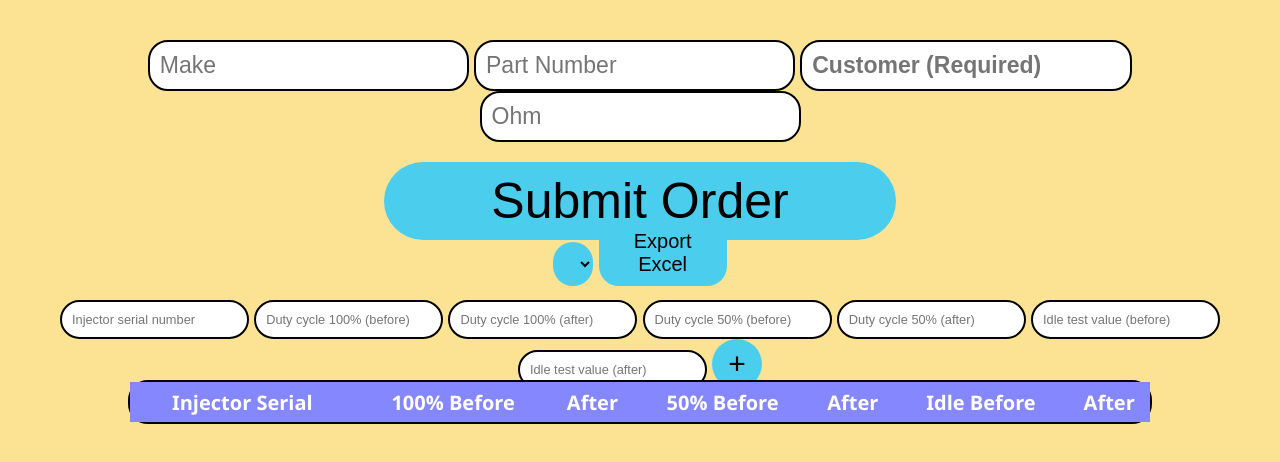
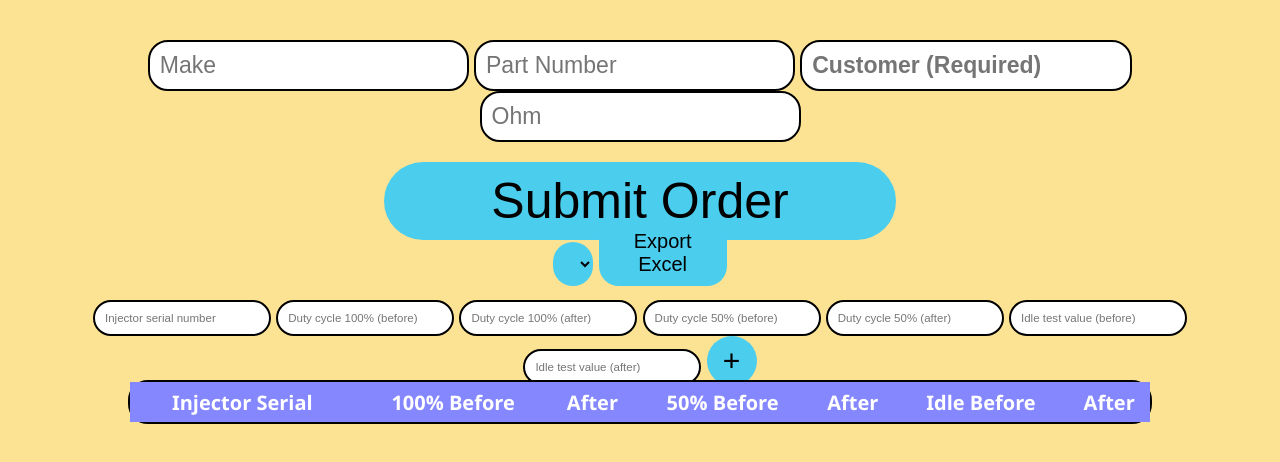
Before and after one commit to lyhottag13/aus-service, a website built with Vite: page frontend/index.html in a window 1280 px wide. Built offline with nearby package versions, Linux system fonts and the light colour scheme; files whose address does not match are found by name.

Commit message:
Updated Visuals

```diff
--- a/frontend/src/index.css
+++ b/frontend/src/index.css
@@ -30,7 +30,6 @@ button:hover {
     width: 100vw;
     justify-content: center;
     align-items: start;
-
 }
 
 table {
@@ -103,7 +102,7 @@ input {
     width: 100vw;
     padding: 20px;
     input {
-        font-size: clamp(10px, 1vw, 50px);
+        font-size: clamp(10px, 0.9vw, 50px);
     }
 }
 
```
